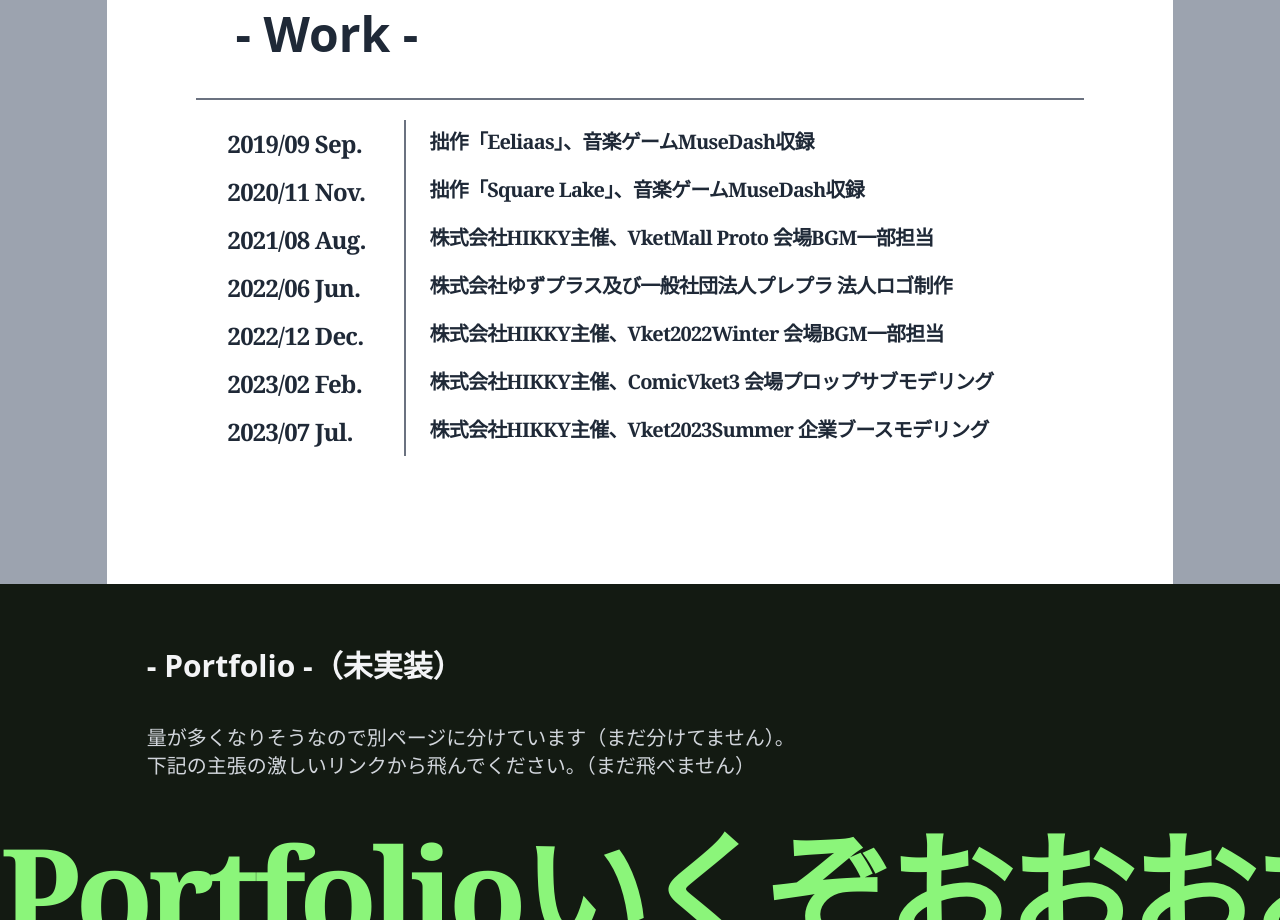
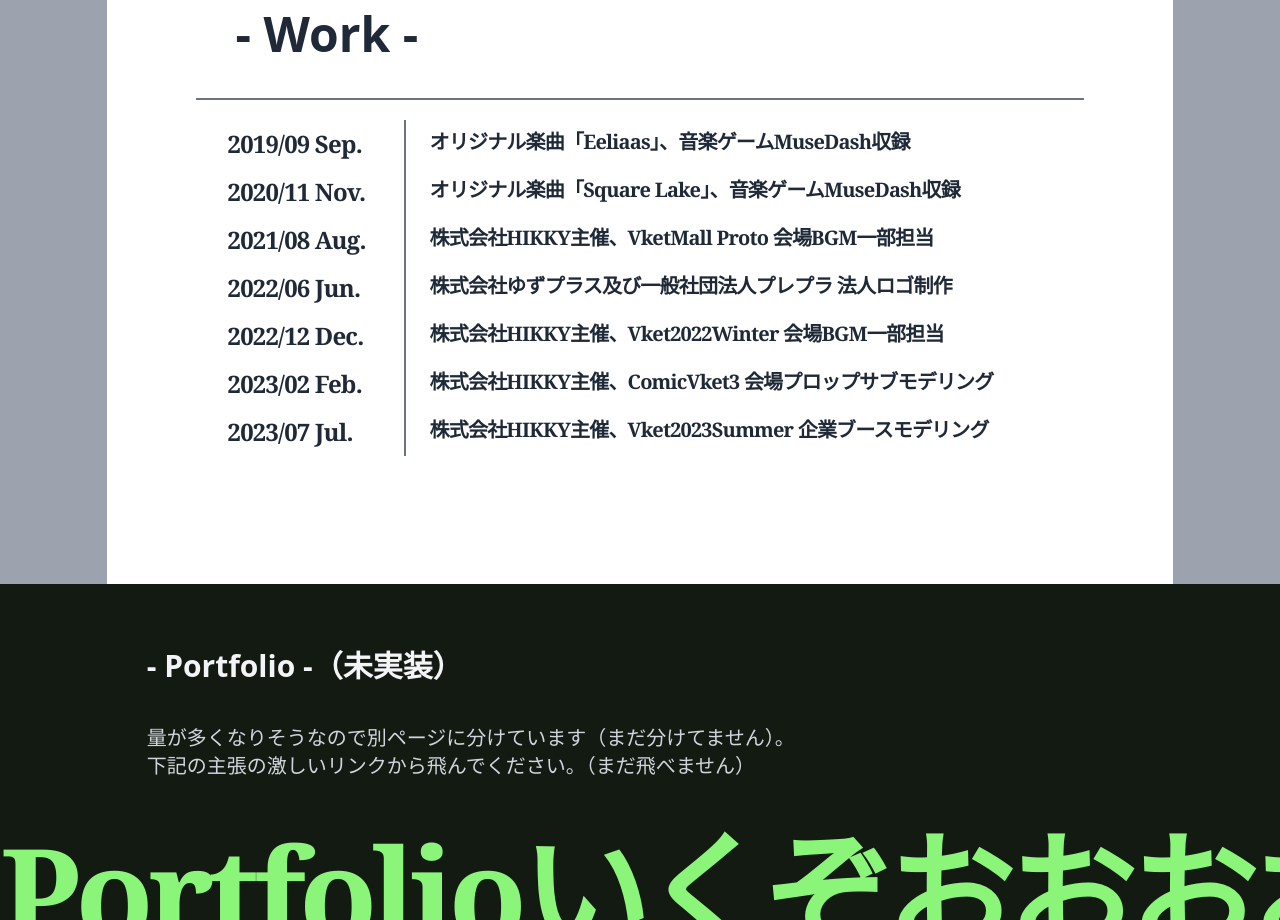
Before and after one commit to RINYA-Mitsuki/RINYA.github.io, a Next.js app: page / in a window 1280 px wide. Shown: the part 2000-2920 px from the top of the page. Built offline with nearby package versions, Linux system fonts and the light colour scheme.

Commit message:
日本語難しすぎ！ｗ

```diff
--- a/src/components/Work.tsx
+++ b/src/components/Work.tsx
@@ -5,11 +5,11 @@
   const workList = [
     {
       date: '2019/09 Sep.',
-      summary: '拙作「Eeliaas」、音楽ゲームMuseDash収録'
+      summary: 'オリジナル楽曲「Eeliaas」、音楽ゲームMuseDash収録'
     },
     {
       date: '2020/11 Nov.',
-      summary: '拙作「Square Lake」、音楽ゲームMuseDash収録'
+      summary: 'オリジナル楽曲「Square Lake」、音楽ゲームMuseDash収録'
     },
     {
       date: '2021/08 Aug.',
@@ -37,9 +37,9 @@
       {/*Worklist*/}
       <div >
         <div className='bg-gray-400'>
-          <div className="w-10/12 pt-20 pb-32 mx-auto bg-white text-gray-800 font-sans">
+          <div id="work" className="w-10/12 pt-20 pb-32 mx-auto bg-white text-gray-800 font-sans">
             <div className="w-10/12 mx-auto">
-              <p id="work" className='text-5xl font-bold p-10 mb-5 border-b-2 border-gray-500 border-solid'>
+              <p className='text-5xl font-bold p-10 mb-5 border-b-2 border-gray-500 border-solid'>
                 - Work -
               </p>
               <div className="mx-auto font-serif font-semibold justify-center">
```
